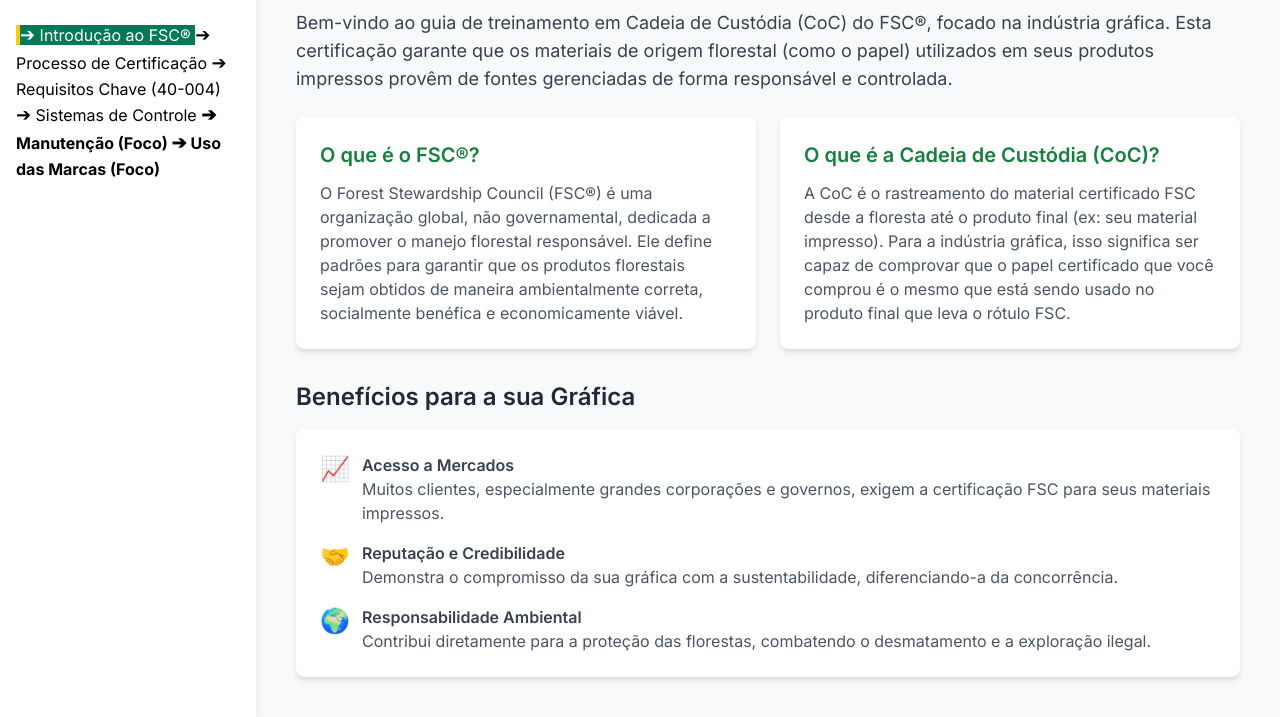
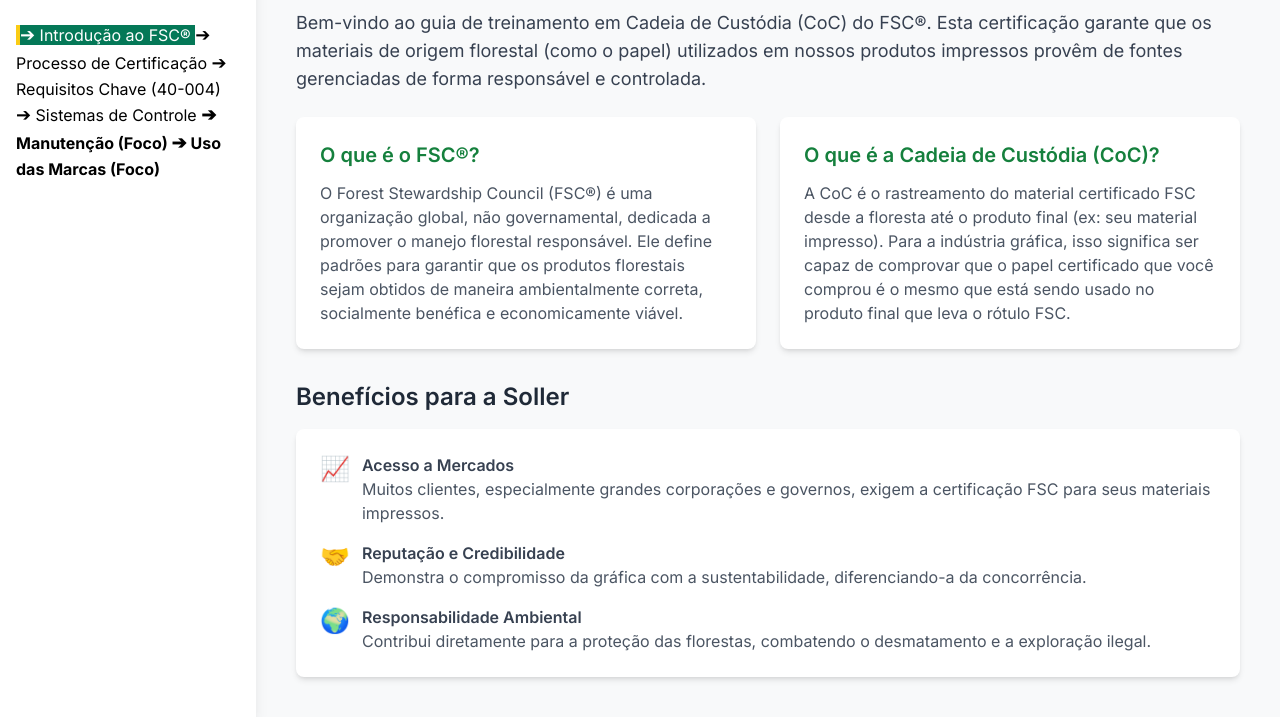
Before and after one commit to Nex-PH-Silva/QUALITY-FSC-, a plain HTML site: page index.html in a window 1280 px wide. Shown: the part 83-800 px from the top of the page. Drawn offline with nearby package versions, Linux system fonts and the light colour scheme.

```diff
--- a/index.html
+++ b/index.html
@@ -13,7 +13,7 @@
     <!-- CONFIRMATION: NO SVG graphics used. NO Mermaid JS used. -->
     <meta charset="UTF-8">
     <meta name="viewport" content="width=device-width, initial-scale=1.0">
-    <title>Guia FSC® CoC para Gráficas</title>
+    <title>Guia FSC® CoC (Soller)</title>
     <script src="https://cdn.tailwindcss.com"></script>
     <script src="https://cdn.jsdelivr.net/npm/chart.js"></script>
     <link href="https://fonts.googleapis.com/css2?family=Inter:wght@400;600;700&display=swap" rel="stylesheet">
@@ -112,7 +112,7 @@
         <section id="module-1" class="module-section active">
             <h2 class="text-3xl font-bold text-gray-800 mb-4">Módulo 1: Introdução ao FSC® e Cadeia de Custódia</h2>
             <p class="text-lg text-gray-700 mb-6">
-                Bem-vindo ao guia de treinamento em Cadeia de Custódia (CoC) do FSC®, focado na indústria gráfica. Esta certificação garante que os materiais de origem florestal (como o papel) utilizados em seus produtos impressos provêm de fontes gerenciadas de forma responsável e controlada.
+                Bem-vindo ao guia de treinamento em Cadeia de Custódia (CoC) do FSC®. Esta certificação garante que os materiais de origem florestal (como o papel) utilizados em nossos produtos impressos provêm de fontes gerenciadas de forma responsável e controlada.
             </p>
 
             <div class="grid md:grid-cols-2 gap-6">
@@ -126,7 +126,7 @@
                 </div>
             </div>
 
-            <h3 class="text-2xl font-semibold text-gray-800 mt-8 mb-4">Benefícios para a sua Gráfica</h3>
+            <h3 class="text-2xl font-semibold text-gray-800 mt-8 mb-4">Benefícios para a Soller</h3>
             <div class="bg-white p-6 rounded-lg shadow-md">
                 <ul class="space-y-4">
                     <li class="flex items-start">
@@ -140,7 +140,7 @@
                         <span class="text-2xl mr-3">🤝</span>
                         <div>
                             <h4 class="font-semibold text-gray-700">Reputação e Credibilidade</h4>
-                            <p class="text-gray-600">Demonstra o compromisso da sua gráfica com a sustentabilidade, diferenciando-a da concorrência.</p>
+                            <p class="text-gray-600">Demonstra o compromisso da gráfica com a sustentabilidade, diferenciando-a da concorrência.</p>
                         </div>
                     </li>
                     <li class="flex items-start">
```
